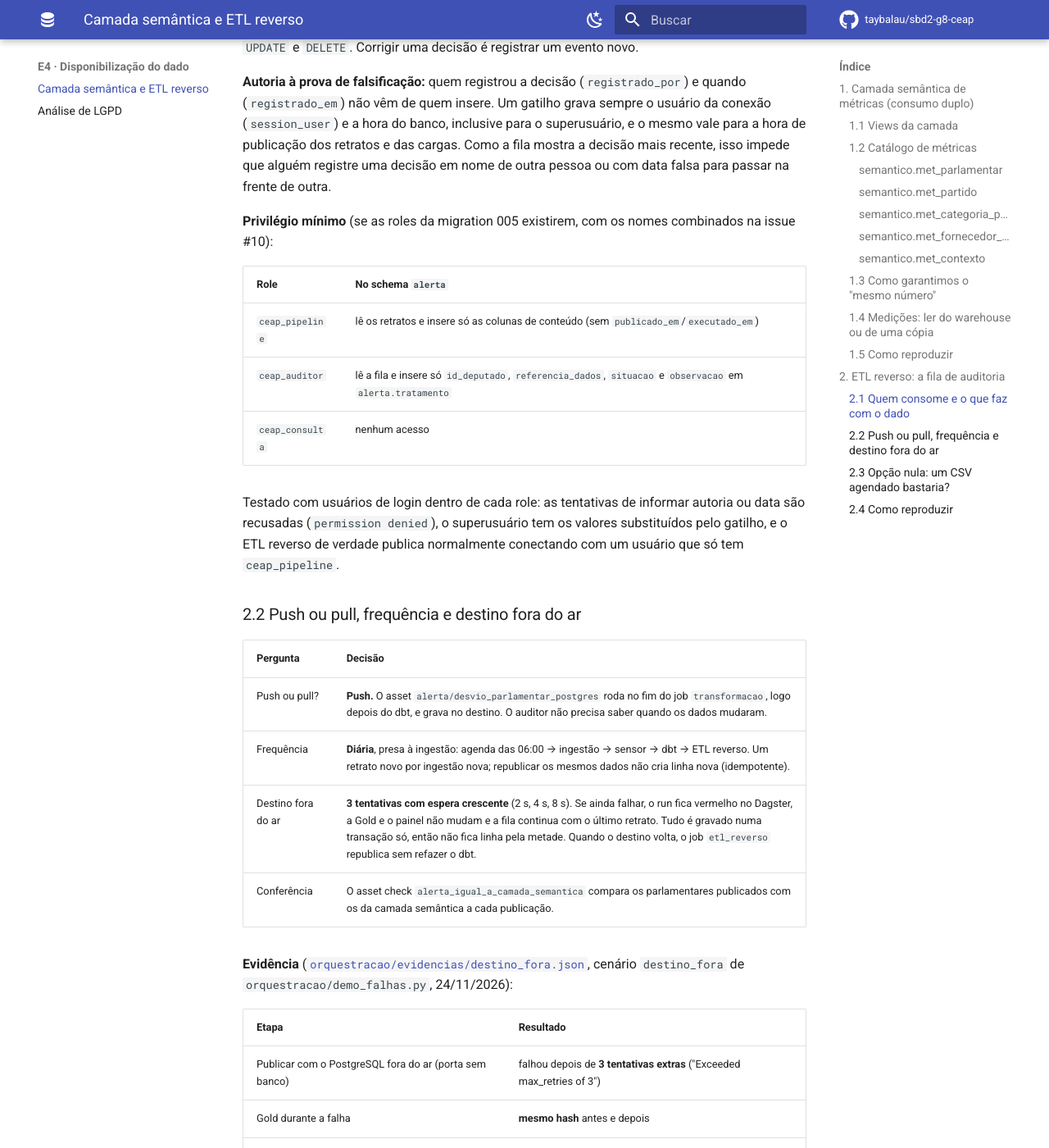
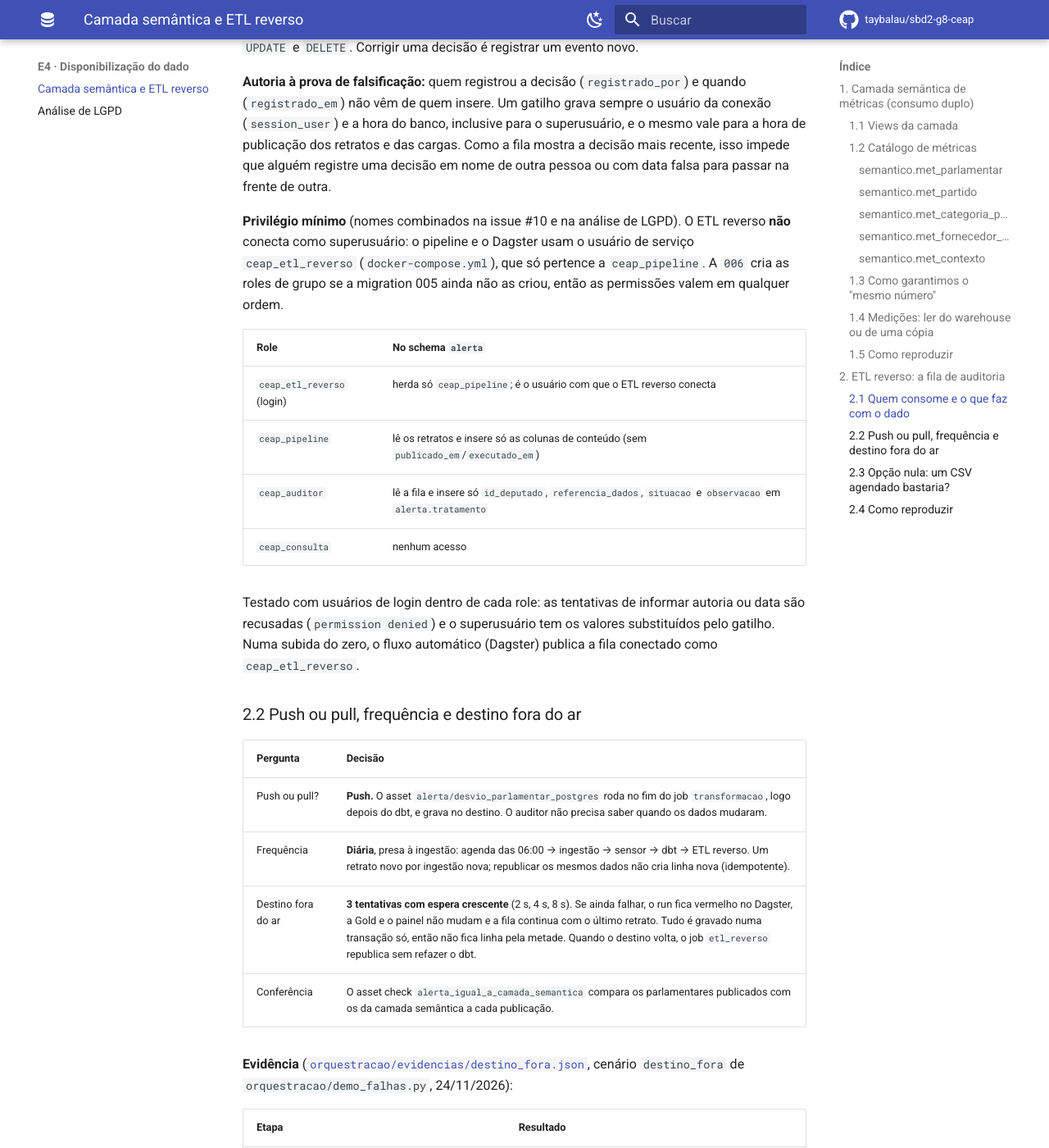
Before and after one commit to taybalau/sbd2-g8-ceap, an MkDocs documentation site: the page built from docs/e4.md, in a window 1280 px wide and 1400 px high, scrolled down 8542 px. Shown: the whole window at 82% size. Built offline with MkDocs 1.6.1 and Material for MkDocs 9.7.7, drawn with Linux system fonts in a browser that asks for light colours; comment, search, counter and statistics services are not loaded; some of the changed text lies outside the part shown.

Commit message:
fix(e4): ETL reverso conecta com usuário de serviço, não com o superusuário
Apontado na revisão do PR #17: o docker-compose.yml passava DB_USER
postgres ao pipeline e ao Dagster, então o ETL reverso rodava como
superusuário e o privilégio mínimo não era usado.

A migration 006 cria o usuário de serviço ceap_etl_reverso (com login,
membro só de ceap_pipeline) e as roles de grupo ceap_pipeline e
ceap_auditor quando a 005 ainda não as criou, aplicando os GRANT em
qualquer ordem. Os serviços da E3 passam a conectar com esse usuário; a
ingestão da E1 continua com postgres porque aplica as migrations.

````diff
--- a/docs/e4.md
+++ b/docs/e4.md
@@ -232,17 +232,21 @@ As três tabelas são **insert-only**, como o resto do banco da E1 (ADR-0001): u
 publicação dos retratos e das cargas. Como a fila mostra a decisão mais recente, isso impede que
 alguém registre uma decisão em nome de outra pessoa ou com data falsa para passar na frente de outra.
 
-**Privilégio mínimo** (se as roles da migration 005 existirem, com os nomes combinados na issue #10):
+**Privilégio mínimo** (nomes combinados na issue #10 e na análise de LGPD). O ETL reverso **não**
+conecta como superusuário: o pipeline e o Dagster usam o usuário de serviço `ceap_etl_reverso`
+(`docker-compose.yml`), que só pertence a `ceap_pipeline`. A `006` cria as roles de grupo se a
+migration 005 ainda não as criou, então as permissões valem em qualquer ordem.
 
 | Role | No schema `alerta` |
 | :--- | :--- |
+| `ceap_etl_reverso` (login) | herda só `ceap_pipeline`; é o usuário com que o ETL reverso conecta |
 | `ceap_pipeline` | lê os retratos e insere só as colunas de conteúdo (sem `publicado_em`/`executado_em`) |
 | `ceap_auditor` | lê a fila e insere só `id_deputado`, `referencia_dados`, `situacao` e `observacao` em `alerta.tratamento` |
 | `ceap_consulta` | nenhum acesso |
 
 Testado com usuários de login dentro de cada role: as tentativas de informar autoria ou data são
-recusadas (`permission denied`), o superusuário tem os valores substituídos pelo gatilho, e o ETL
-reverso de verdade publica normalmente conectando com um usuário que só tem `ceap_pipeline`.
+recusadas (`permission denied`) e o superusuário tem os valores substituídos pelo gatilho. Numa subida
+do zero, o fluxo automático (Dagster) publica a fila conectado como `ceap_etl_reverso`.
 
 ### 2.2 Push ou pull, frequência e destino fora do ar
 
@@ -304,6 +308,8 @@ docker compose run --rm --no-deps -v ./orquestracao/evidencias:/app/orquestracao
     e3-pipeline python orquestracao/demo_falhas.py destino_fora
 
 # opção nula (seção 2.3)
-docker compose run --rm --no-deps -v ./docs:/app/docs -v ./etl_reverso:/app/etl_reverso \
+# (como administrador, para o script fazer o papel do auditor com SET ROLE ceap_auditor)
+docker compose run --rm --no-deps -e DB_USER=postgres -e DB_PASSWORD=postgres \
+    -v ./docs:/app/docs -v ./etl_reverso:/app/etl_reverso \
     e3-pipeline bash -c "cd etl_reverso && python comparar_opcao_nula.py 20"
 ```
````
Also changed, not shown: docker-compose.yml (+5 -3 lines), 2 other files.
